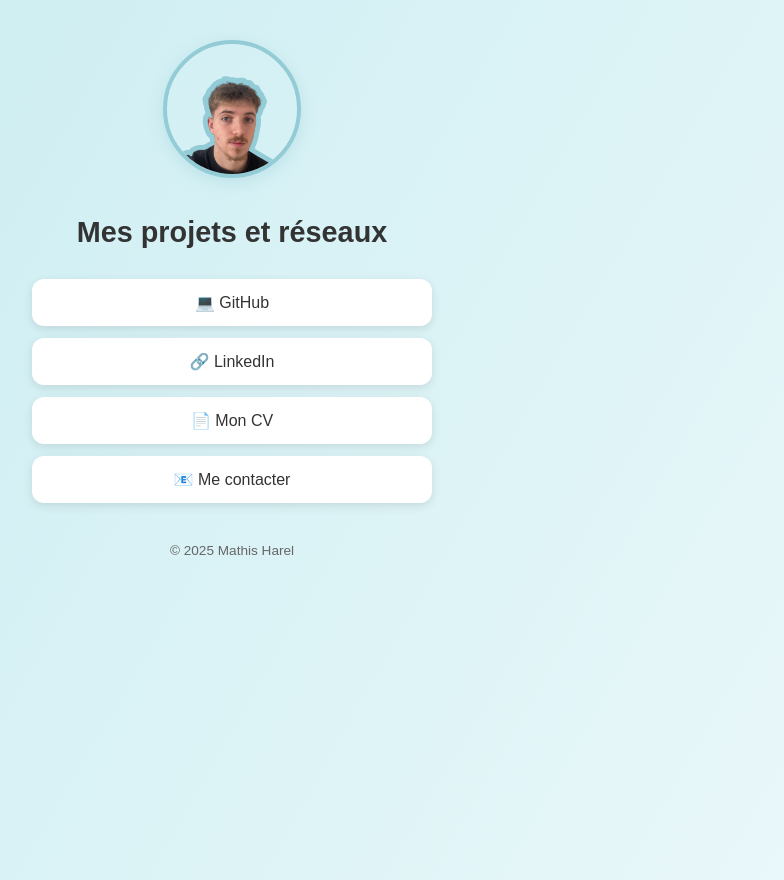
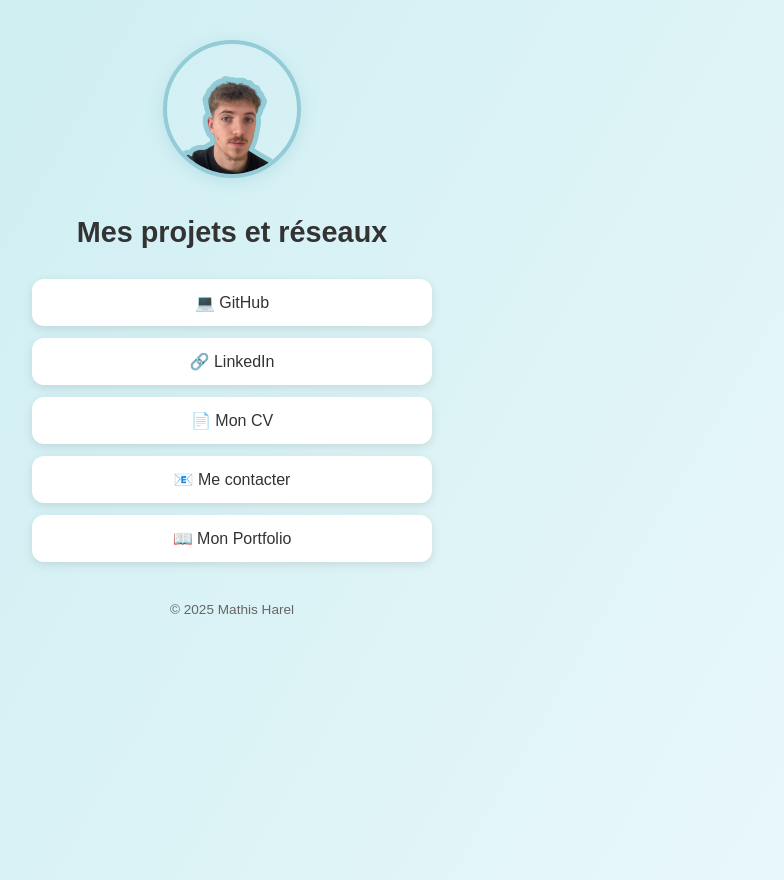
Before and after one commit to MathisH19/linktree-, a plain HTML site: page index.html in a window 1280 px wide. Shown: the whole page, without its empty margins (408-1192 px from the left). Drawn offline with Linux system fonts and the light colour scheme.

Commit message:
Add files via upload

```diff
--- a/index.html
+++ b/index.html
@@ -139,6 +139,9 @@
     <div class="link-card">
         <a href="mailto:harel.mathis@gmail.com" target="_blank">📧 Me contacter</a>
     </div>
+    <div class="link-card">
+        <a href="https://github.com/MathisH19" target="_blank">📖 Mon Portfolio</a>
+    </div>
 
     <footer>© 2025 Mathis Harel</footer>
 </div>
```
